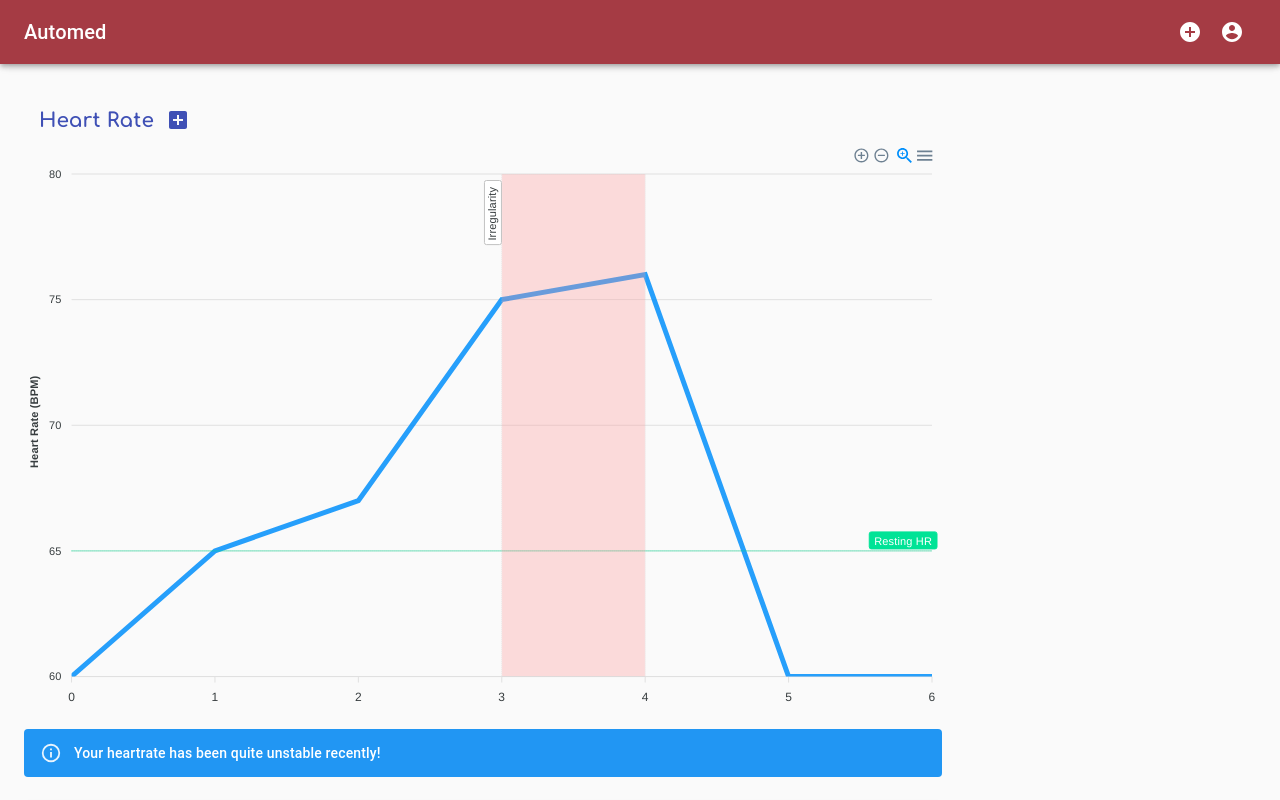
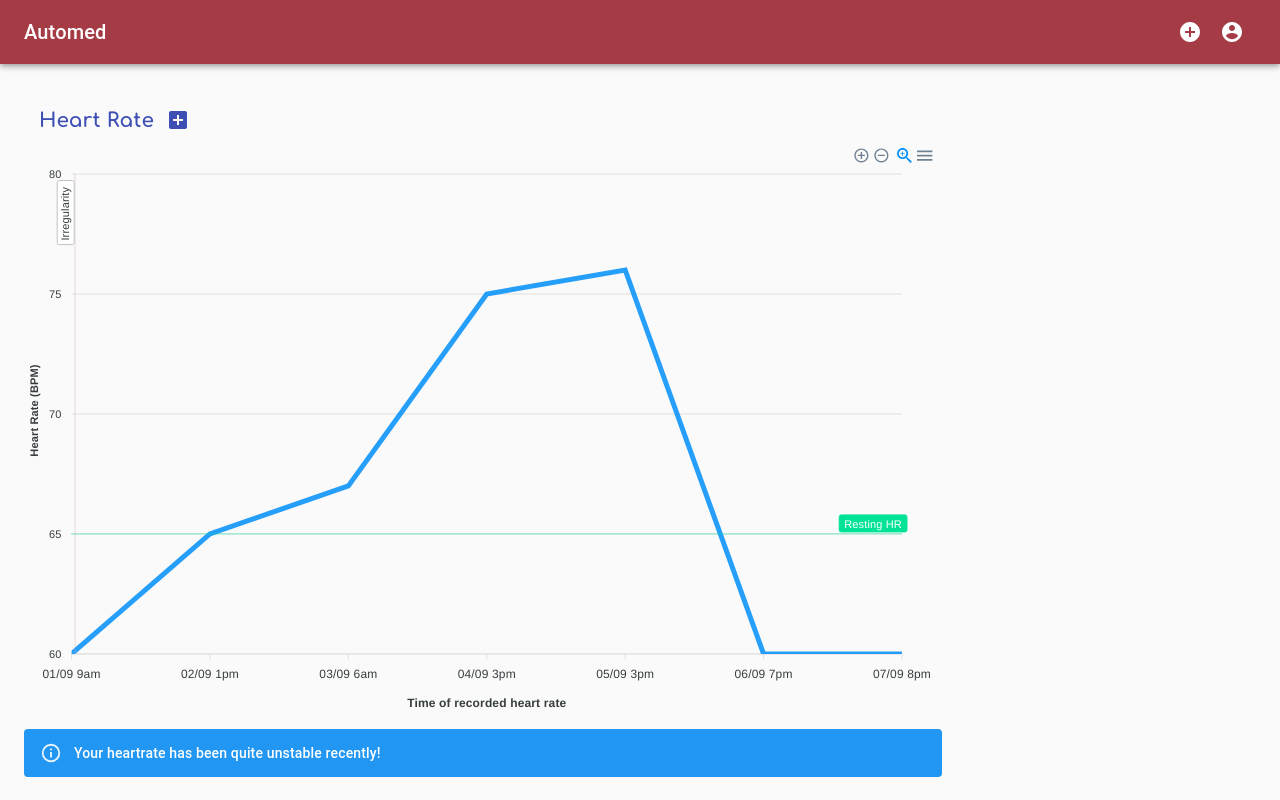
Before and after one commit to amcunio/WIT2021_Hackathon_structs, a React (Create React App) app: page /patient in a window 1280 px wide. Built offline with nearby package versions, Linux system fonts and the light colour scheme.

Commit message:
add abbreviated dates for heart rate

```diff
--- a/src/components/DoctorDashboard/heartRate.js
+++ b/src/components/DoctorDashboard/heartRate.js
@@ -71,9 +71,6 @@
         }
       }]
     },
-    xaxis: {
-      categories: Array.from(Array(7).keys()),
-    },
     tooltip: {
       x: {
         formatter: (s) => date[s - 1],
--- a/src/components/HeartRate/heatRate.js
+++ b/src/components/HeartRate/heatRate.js
@@ -72,9 +72,6 @@
         }
       }]
     },
-    xaxis: {
-      categories: Array.from(Array(7).keys()),
-    },
     tooltip: {
       x: {
         formatter: (s) => date[s - 1],
```
